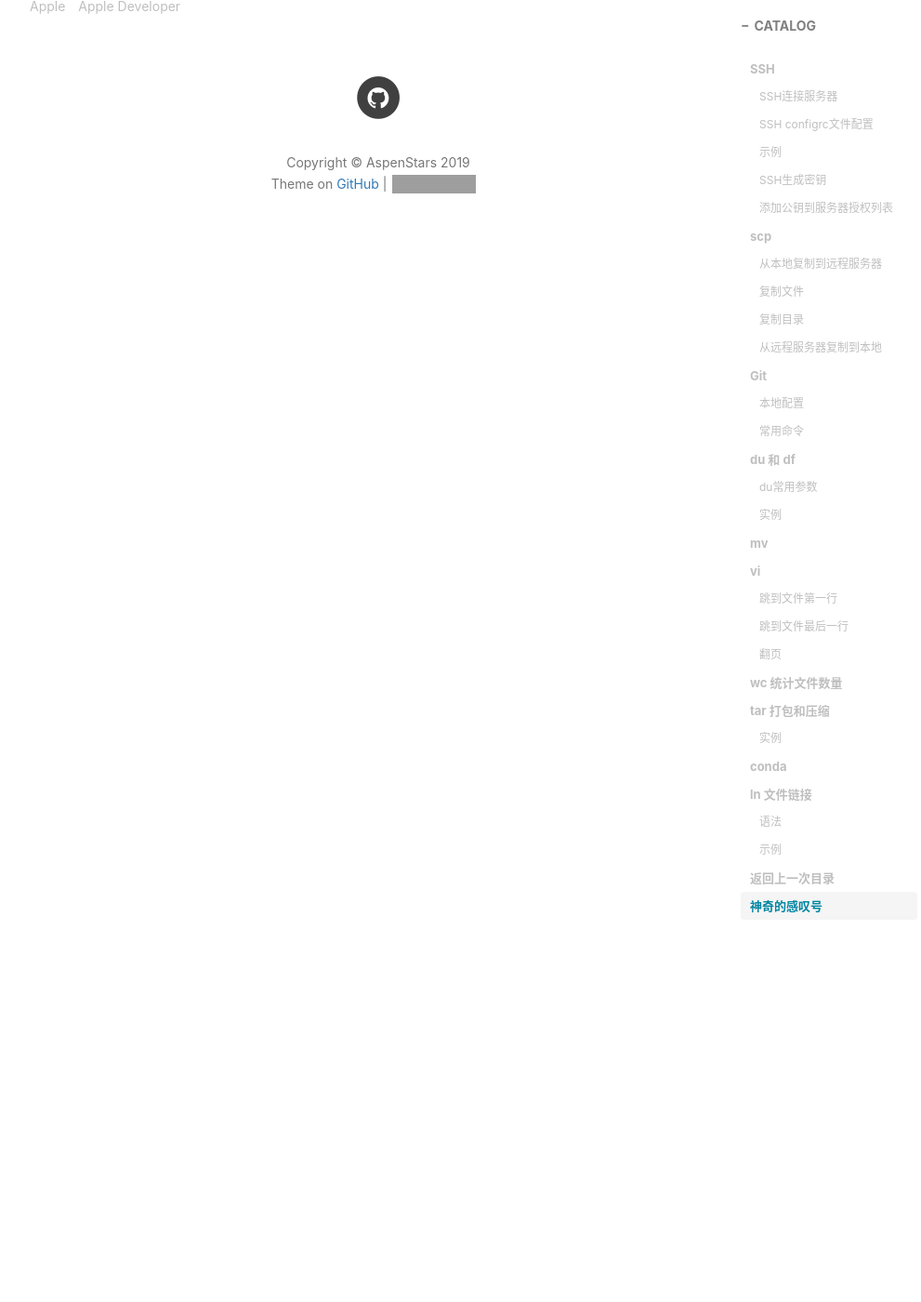
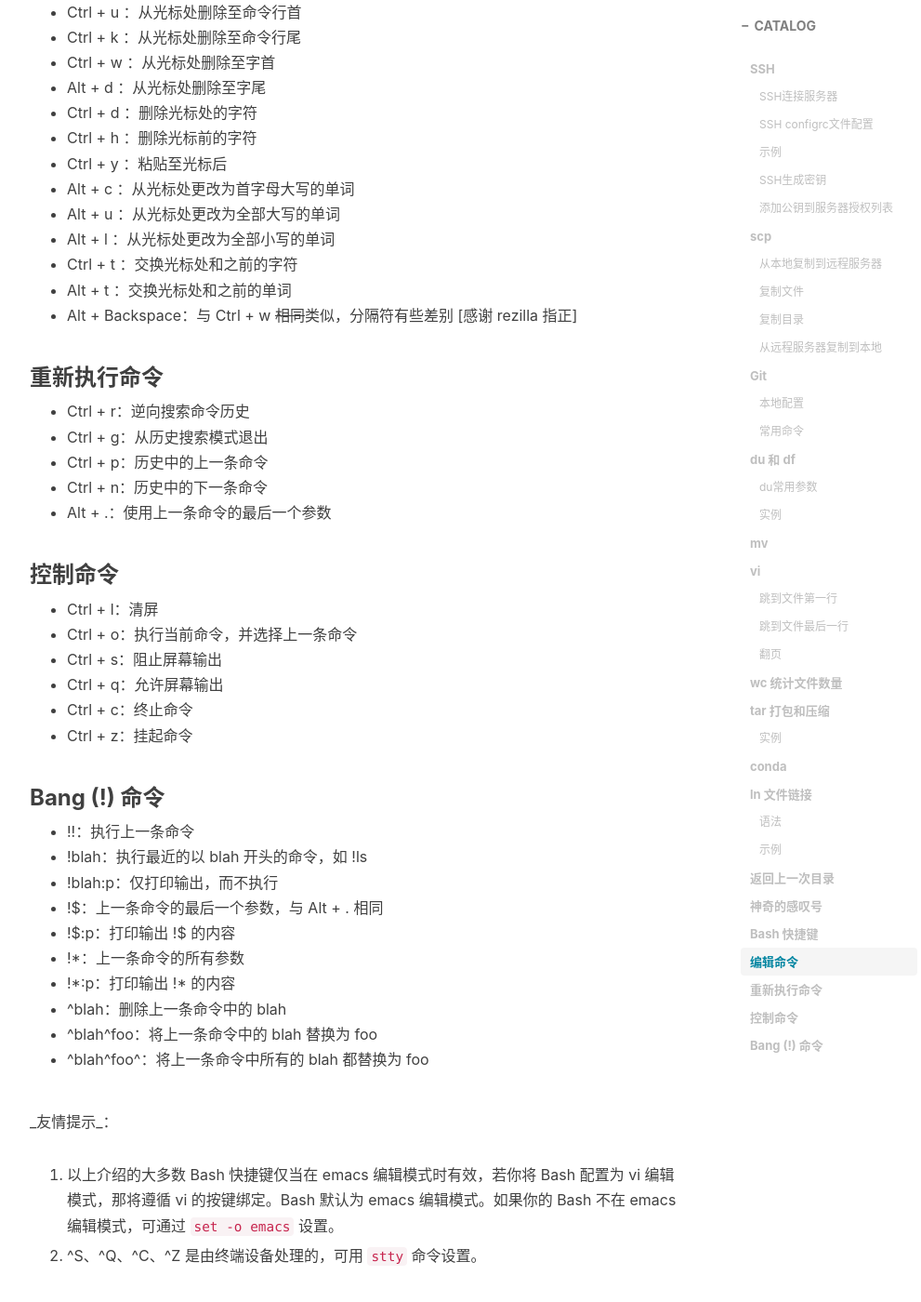
Before and after one commit to aspenstarss/aspenstarss.github.io, a Jekyll site: the page built from _posts/2019-03-03-Linux中一些常见命令的使用实例(不定期更新).md, in a window 1280 px wide and 1400 px high, scrolled down 9056 px. Shown: the whole window at 93% size, without its empty margins (233-1224 px from the left). Built offline with Jekyll 4.4.1, drawn with Linux system fonts in a browser that asks for light colours; nearby versions of some CDN libraries; comment, search, counter and statistics services are not loaded; some of the changed text lies outside the part shown; grey boxes are pictures that could not be loaded.

Commit message:
增加bash快捷指令

```diff
--- a/_posts/2019-03-03-Linux中一些常见命令的使用实例(不定期更新).md
+++ b/_posts/2019-03-03-Linux中一些常见命令的使用实例(不定期更新).md
@@ -307,3 +307,64 @@ ln -s /home/hello/word /usr/bin/abc
 `!!:gs/old/new`:将上一命令中的old替换为new
 
 `!scp:gs/old/new`:将上一scp命令中的old替换为new
+
+## Bash 快捷键
+本小节转载自[Linuxtoy.org](https://github.com/LinuxTOY/linuxtoy.org/blob/master/content/bash-shortcuts.md)
+
+### 编辑命令 ###
+
++ Ctrl + a ：移到命令行首
++ Ctrl + e ：移到命令行尾
++ Alt + f ：按单词前移（右向）
++ Alt + b ：按单词后移（左向）
++ Ctrl + xx：在命令行首和光标之间移动
++ Ctrl + u ：从光标处删除至命令行首
++ Ctrl + k ：从光标处删除至命令行尾
++ Ctrl + w ：从光标处删除至字首
++ Alt + d ：从光标处删除至字尾
++ Ctrl + d ：删除光标处的字符
++ Ctrl + h ：删除光标前的字符
++ Ctrl + y ：粘贴至光标后
++ Alt + c ：从光标处更改为首字母大写的单词
++ Alt + u ：从光标处更改为全部大写的单词
++ Alt + l ：从光标处更改为全部小写的单词
++ Ctrl + t ：交换光标处和之前的字符
++ Alt + t ：交换光标处和之前的单词
++ Alt + Backspace：与 Ctrl + w ~~相同~~类似，分隔符有些差别 [感谢
+rezilla 指正]
+
+### 重新执行命令 ###
+
++ Ctrl + r：逆向搜索命令历史
++ Ctrl + g：从历史搜索模式退出
++ Ctrl + p：历史中的上一条命令
++ Ctrl + n：历史中的下一条命令
++ Alt + .：使用上一条命令的最后一个参数
+
+### 控制命令 ###
+
++ Ctrl + l：清屏
++ Ctrl + o：执行当前命令，并选择上一条命令
++ Ctrl + s：阻止屏幕输出
++ Ctrl + q：允许屏幕输出
++ Ctrl + c：终止命令
++ Ctrl + z：挂起命令
+
+### Bang (!) 命令 ###
+
++ !!：执行上一条命令
++ !blah：执行最近的以 blah 开头的命令，如 !ls
++ !blah:p：仅打印输出，而不执行
++ !$：上一条命令的最后一个参数，与 Alt + . 相同
++ !$:p：打印输出 !$ 的内容
++ !*：上一条命令的所有参数
++ !\*:p：打印输出 !* 的内容
++ ^blah：删除上一条命令中的 blah
++ ^blah^foo：将上一条命令中的 blah 替换为 foo
++ ^blah^foo^：将上一条命令中所有的 blah 都替换为 foo
+
+\_友情提示\_：
+
+1. 以上介绍的大多数 Bash 快捷键仅当在 emacs 编辑模式时有效，若你将 Bash 配置为 vi 编辑模式，那将遵循 vi 的按键绑定。Bash 默认为 emacs 编辑模式。如果你的 Bash 不在 emacs 编辑模式，可通过 `set -o emacs` 设置。
+
+2. ^S、^Q、^C、^Z 是由终端设备处理的，可用 `stty` 命令设置。
```
